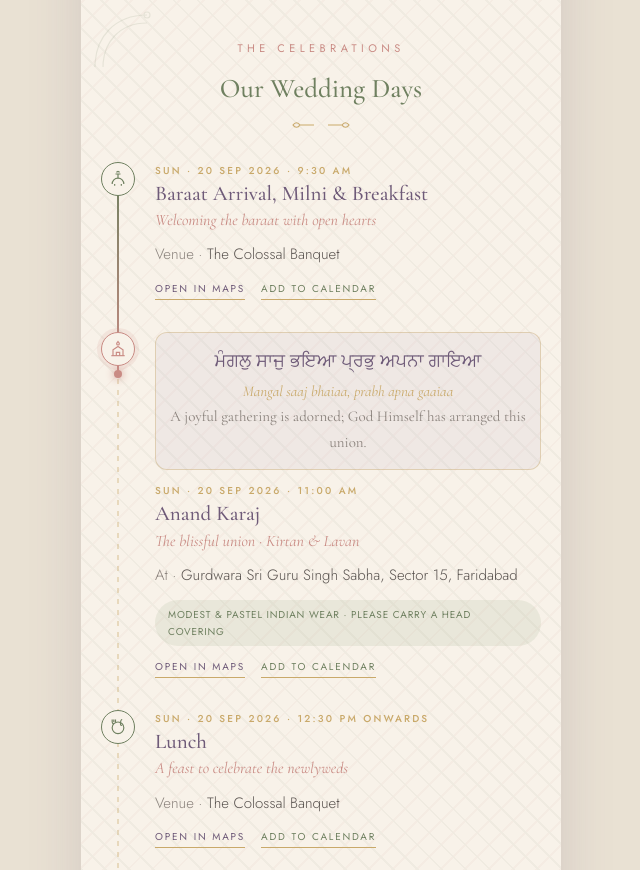
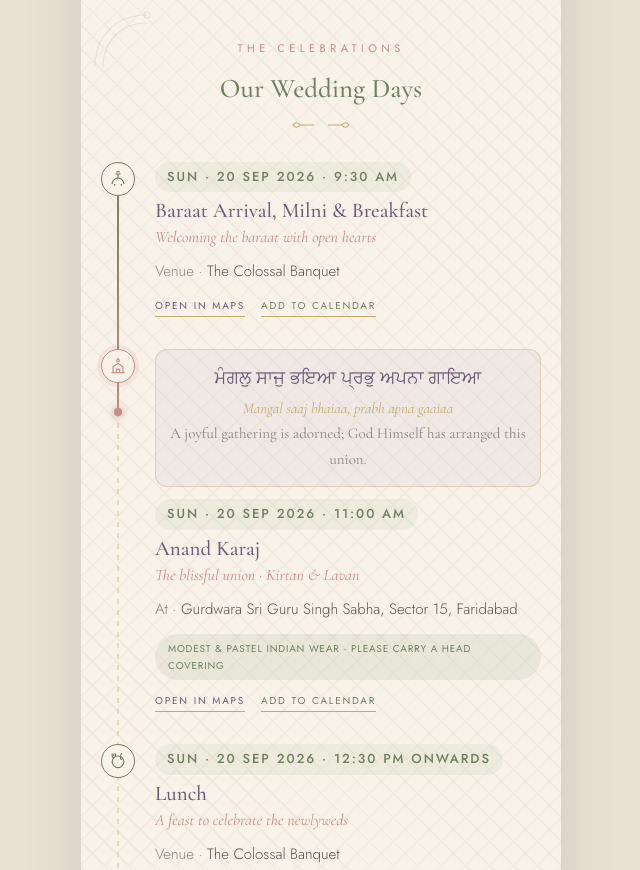
Before and after one commit to Sukh-de-ep/ramleen-wedding-site, a plain HTML site: page index.html in a window 1280 px wide. Shown: the part 1464-2334 px from the top of the page, without its empty margins (319-959 px from the left). Drawn offline with nearby package versions, Linux system fonts and the light colour scheme; a web font is replaced by a local one.

Commit message:
Style update: Make event dates larger and more visible as pretty pills

```diff
--- a/index.html
+++ b/index.html
@@ -201,7 +201,7 @@
   .node.key .badge{border-color:var(--rose);color:var(--rose);box-shadow:0 0 0 4px rgba(201,139,132,.14)}
   .badge svg{width:20px;height:20px}
   .badge.doli{animation:swing 5s ease-in-out infinite}
-  .date{font-family:'Jost',sans-serif;font-weight:500;font-size:10px;letter-spacing:.22em;text-transform:uppercase;color:var(--gold)}
+  .date{font-family:'Jost',sans-serif;font-weight:500;font-size:13px;letter-spacing:.15em;text-transform:uppercase;color:var(--sage-deep);margin-bottom:4px;display:inline-block;background:rgba(156,175,136,.12);padding:4px 12px;border-radius:20px}
   .node h3{font-family:'Cormorant Garamond',serif;font-weight:500;font-size:21px;color:var(--plum);margin:2px 0 1px;line-height:1.2}
   .node .sub{font-family:'Cormorant Garamond',serif;font-style:italic;font-size:16px;color:var(--rose);margin-bottom:8px}
   .node .line{font-size:15px;color:var(--ink);margin:2px 0}
```
